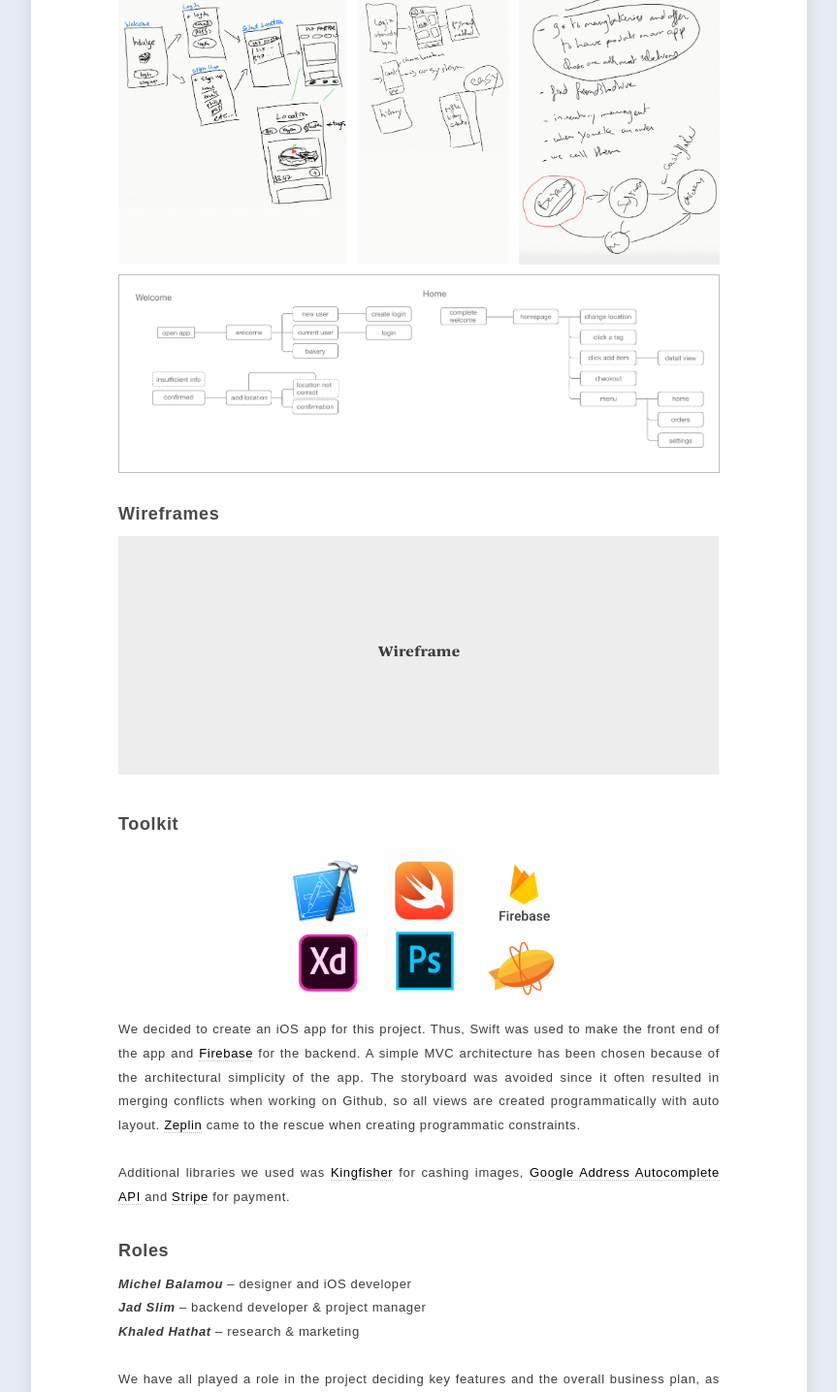
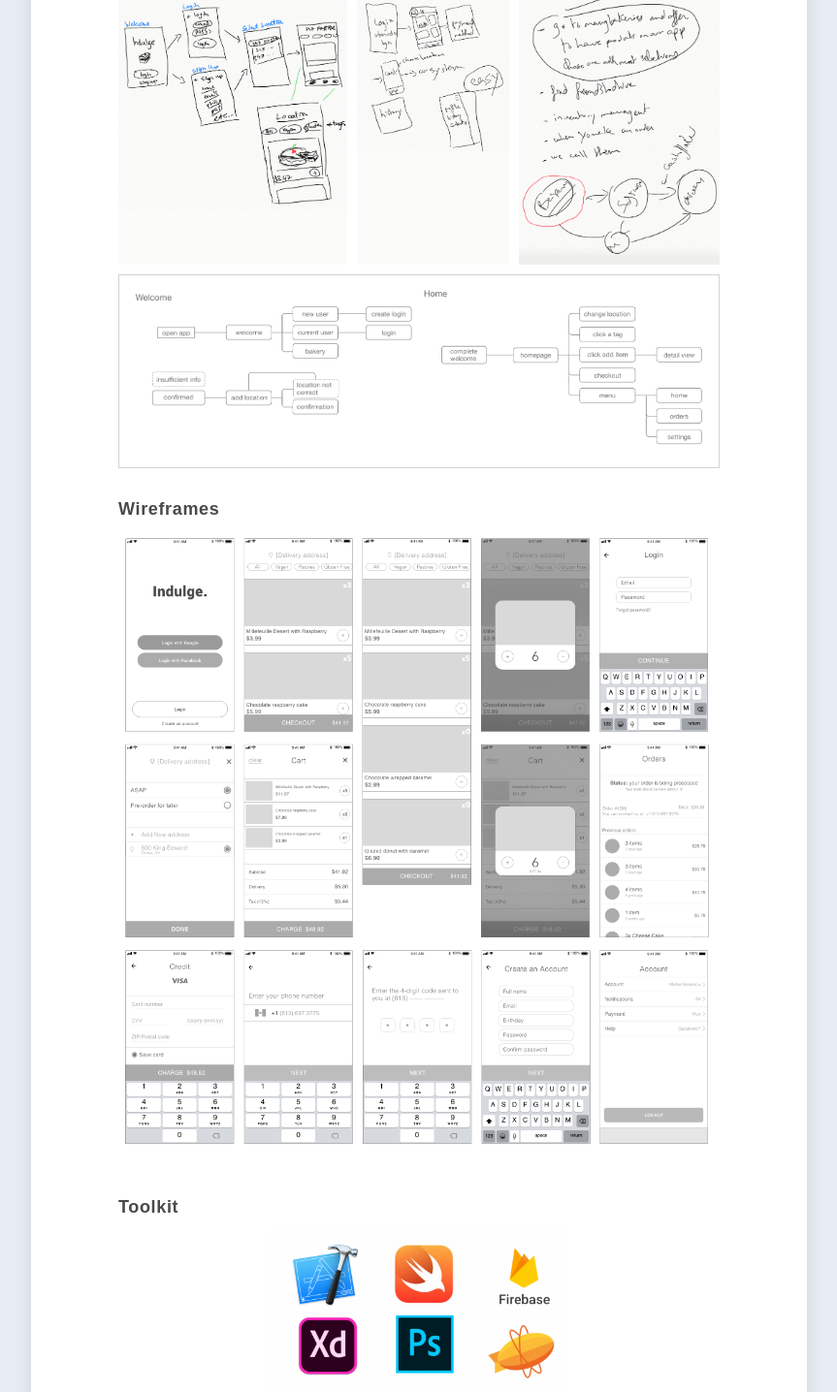
Before and after one commit to balamou/balamou.com, a PHP site: page /indulge.html in a window 1280 px wide. Shown: the part 2443-3879 px from the top of the page at 97% size, without its empty margins (208-1071 px from the left). Run offline with PHP 8.4, Linux system fonts and the light colour scheme; some web fonts are replaced.

Commit message:
Added new wireframes and the final design

```diff
--- a/static/css/indulge.css
+++ b/static/css/indulge.css
@@ -259,7 +259,7 @@ a:hover {
 }
 
 /* ----------------------------- STRUCTURING ------------------------------------ */
-.structuring-app img, .wire-frame img {
+.structuring-app img, .wire-frame img, .final-design img {
   max-width: 100%;
   height: auto;
 }
@@ -287,15 +287,13 @@ a:hover {
 }
 
 .ux-flow {
-  /* background-color: moccasin; */
   display: flex;
   justify-content: space-between;
-  border: 1px solid silver;
+  border: 1px solid lightgray;
   padding: 10px;
 }
 
 .ux-flow div {
-  /* background-color: salmon; */
   width: 50%;
 }
 /* ----------------------------- HOME BUTTON -------------------------------- */
--- a/static/indulge.html
+++ b/static/indulge.html
@@ -191,7 +191,7 @@
     <div class="margin-box" id="wireframes">
       <h1>Wireframes</h1>
       <div class="wire-frame">
-        <img src="images/indulge/wireframe.png"/>
+        <img src="images/indulge/wireframes.png"/>
       </div>
     </div>
     <!-- /Wireframe -->
@@ -239,6 +239,9 @@
     <!-- Final design -->
     <div class="margin-box">
       <h1>Final Design</h1>
+      <div class="final-design">
+        <img src="images/indulge/final_design.png"/>
+      </div>
     </div>
     <!-- /Final design -->
 
```
Also changed, not shown: static/images/indulge/final_design.png (added), static/images/indulge/home_flow.png, static/images/indulge/wireframes.png (added).
